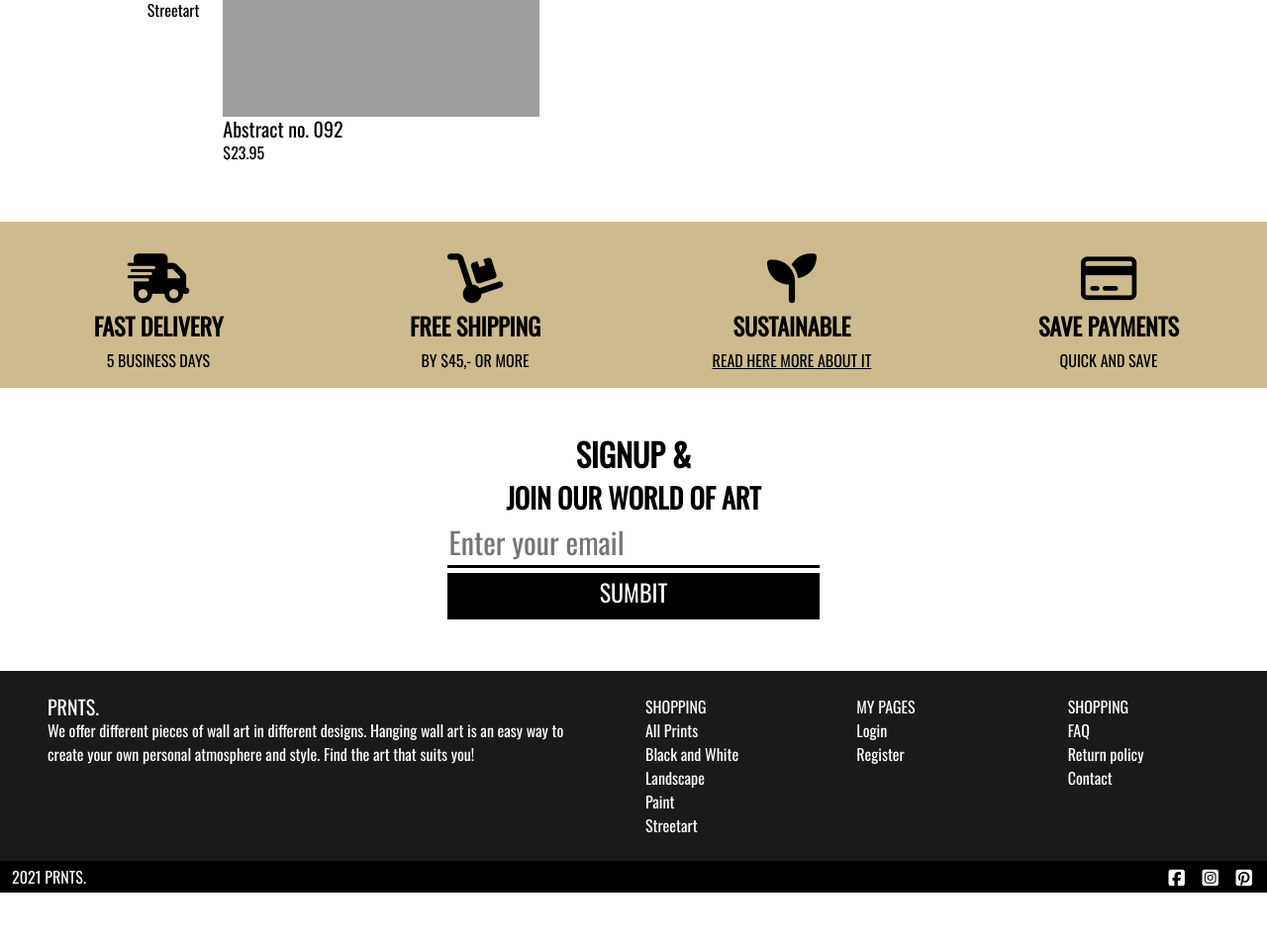
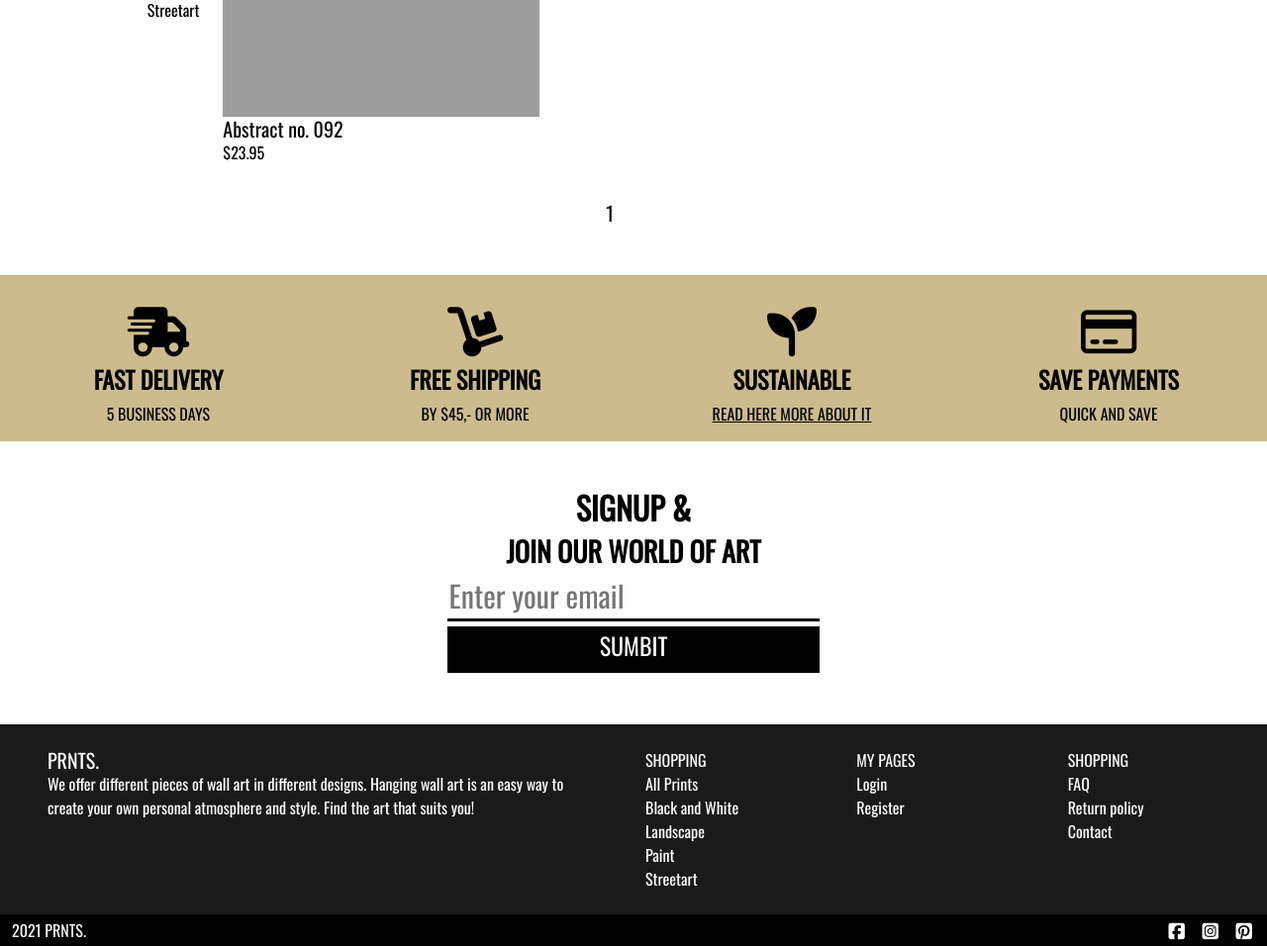
Before and after one commit to juanstelling/ms4_prnts, a Django app: page /products/?page=1 in a window 1280 px wide. Shown: the part 399-1355 px from the top of the page at 99% size. Before the commit the page ends 1301 px from the top, so only its background shows below. Run offline with Django 3.2, Linux system fonts and the light colour scheme; data comes from the database, SQL or seed files in the repository; some libraries are stand-ins or nearby versions; grey boxes are pictures that could not be loaded.

Commit message:
added pagination on product page

```diff
--- a/home/templates/home/includes/header-images.html
+++ b/home/templates/home/includes/header-images.html
@@ -11,21 +11,21 @@
             </div>
             <div class="carousel-inner">
                 <div class="carousel-item carousel-img active">
-                    <img src="/media/paint-blue-red.jpg" class="d-block w-100" alt="...">
+                    <img src="https://res.cloudinary.com/dmv5hano3/image/upload/v1614332014/media/paint-blue-red_jjhhbo.jpg" class="d-block w-100" alt="...">
                     <div class="carousel-caption my-auto">
                         <h3 class="uppercase text-black">The latest trends</h3>
                         <a class="text-black text-decoration-none" href=""><p>Shop now ></p></a>
                     </div>
                 </div>
                 <div class="carousel-item carousel-img">
-                    <img src="/media/paint-blue-red.jpg" class="d-block w-100" alt="...">
+                    <img src="https://res.cloudinary.com/dmv5hano3/image/upload/v1614332014/media/paint-blue-red_jjhhbo.jpg" class="d-block w-100" alt="...">
                     <div class="carousel-caption my-auto">
                         <h3 class="uppercase text-black">Get inspired</h3>
                         <a class="text-black text-decoration-none" href=""><p>Go to lookbook ></p></a>
                     </div>
                 </div>
                 <div class="carousel-item carousel-img">
-                    <img src="/media/paint-blue-red.jpg" class="d-block w-100" alt="...">
+                    <img src="https://res.cloudinary.com/dmv5hano3/image/upload/v1614332014/media/paint-blue-red_jjhhbo.jpg" class="d-block w-100" alt="...">
                     <div class="carousel-caption my-auto">
                         <h3 class="uppercase text-black">The B&W collection</h3>
                         <a class="text-black text-decoration-none" href=""><p>Shop now ></p></a>
--- a/products/templates/products/includes/all_products.html
+++ b/products/templates/products/includes/all_products.html
@@ -18,7 +18,7 @@
         <h5 class="uppercase text-end">Categories</h5>
         <ul class="list-unstyled text-end">
             <li>
-                <a class="text-black text-decoration-none" href="{% url 'products' %}">All Prints</a>
+                <a class="text-black text-decoration-none" href="{% url 'products' %}?page=1">All Prints</a>
             </li>
             <li>
                 <a class="text-black text-decoration-none" href="{% url 'products' %}?category=black_and_white">Black and White</a>
@@ -68,4 +68,18 @@
             </div>
         </div>
     {% endif %}
+    <!-- Pagination -->
+    <div class="col-12">
+        <div class="row pe-5">
+            <div class="pagina pt-4">
+                {% for num in products.paginator.page_range %}
+                    {% if products.number == num %}
+                        <span class="pagina-number pagina-current">{{ num }}</span>
+                    {% elif num > products.number|add:'-3' and num < products.number|add:'3'  %}
+                        <a class="pagina-number" href="?page={{ num }}">{{ num }}</a>
+                    {% endif %}
+                {% endfor %}
+            </div>
+        </div>
+    </div>
 </div>
--- a/products/templates/products/includes/productdetails.html
+++ b/products/templates/products/includes/productdetails.html
@@ -6,7 +6,7 @@
 </div>
 <div class="row px-5 pb-2">
     <div class="col">
-        <a class="text-black" href="{% url 'products' %}"><h6>< Go back to all prints</h6></a>
+        <a class="text-black" href="{% url 'products' %}?page={{ products.pages }}"><h6>< Go back to all prints</h6></a>
     </div>
 </div>
 <div class="row pb-4 px-5">
--- a/products/views.py
+++ b/products/views.py
@@ -2,6 +2,7 @@ from django.shortcuts import render, redirect, reverse, get_object_or_404
 from django.contrib import messages
 from django.db.models import Q
 from django.db.models.functions import Lower
+from django.core.paginator import Paginator
 from .models import Product, Category
 
 
@@ -13,8 +14,13 @@ def products(request):
     categories = None
     sort = None
     direction = None
+    paginator = Paginator(products, 9)
 
     if request.GET:
+        if 'page' in request.GET:
+            page = request.GET.get('page')
+            products = paginator.get_page(page)
+
         if 'sort' in request.GET:
             sortkey = request.GET['sort']
             sort = sortkey
--- a/static/css/base.css
+++ b/static/css/base.css
@@ -144,6 +144,26 @@ ul {
 
 }
 
+/* -------------------------------- Paginator  */
+.pagina {
+    text-align: center;
+}
+
+.pagina-number {
+    color: #757575;
+    text-decoration: none;
+    font-size: 20px;
+}
+
+.pagina-number:hover {
+    color: #000;
+}
+
+.pagina-current {
+    color: #000;
+
+}
+
 
 
 
--- a/templates/includes/footer.html
+++ b/templates/includes/footer.html
@@ -24,7 +24,7 @@
             <ul class="list-unstyled">
                 <li class="uppercase text-white">Shopping</li>
                 <li>
-                    <a class="text-white text-decoration-none" href="{% url 'products' %}">All Prints</a>
+                    <a class="text-white text-decoration-none" href="{% url 'products' %}?page=1">All Prints</a>
                 </li>
                 <li>
                     <a class="text-white text-decoration-none" href="{% url 'products' %}?category=black_and_white">Black and White</a>
--- a/templates/includes/header.html
+++ b/templates/includes/header.html
@@ -65,7 +65,7 @@
                         <h4>Prints</h4>
                     </a>
                     <ul class="dropdown-menu border-0" aria-labelledby="prints-link">
-                        <li><a class="dropdown-item" href="{% url 'products' %}">All Prints</a></li>
+                        <li><a class="dropdown-item" href="{% url 'products' %}?page=1">All Prints</a></li>
                         <li><a class="dropdown-item" href="{% url 'products' %}?category=black_and_white">Black and White</a></li>
                         <li><a class="dropdown-item" href="{% url 'products' %}?category=landscape">Landscape</a></li>
                         <li><a class="dropdown-item" href="{% url 'products' %}?category=paint">Paint</a></li>
```
